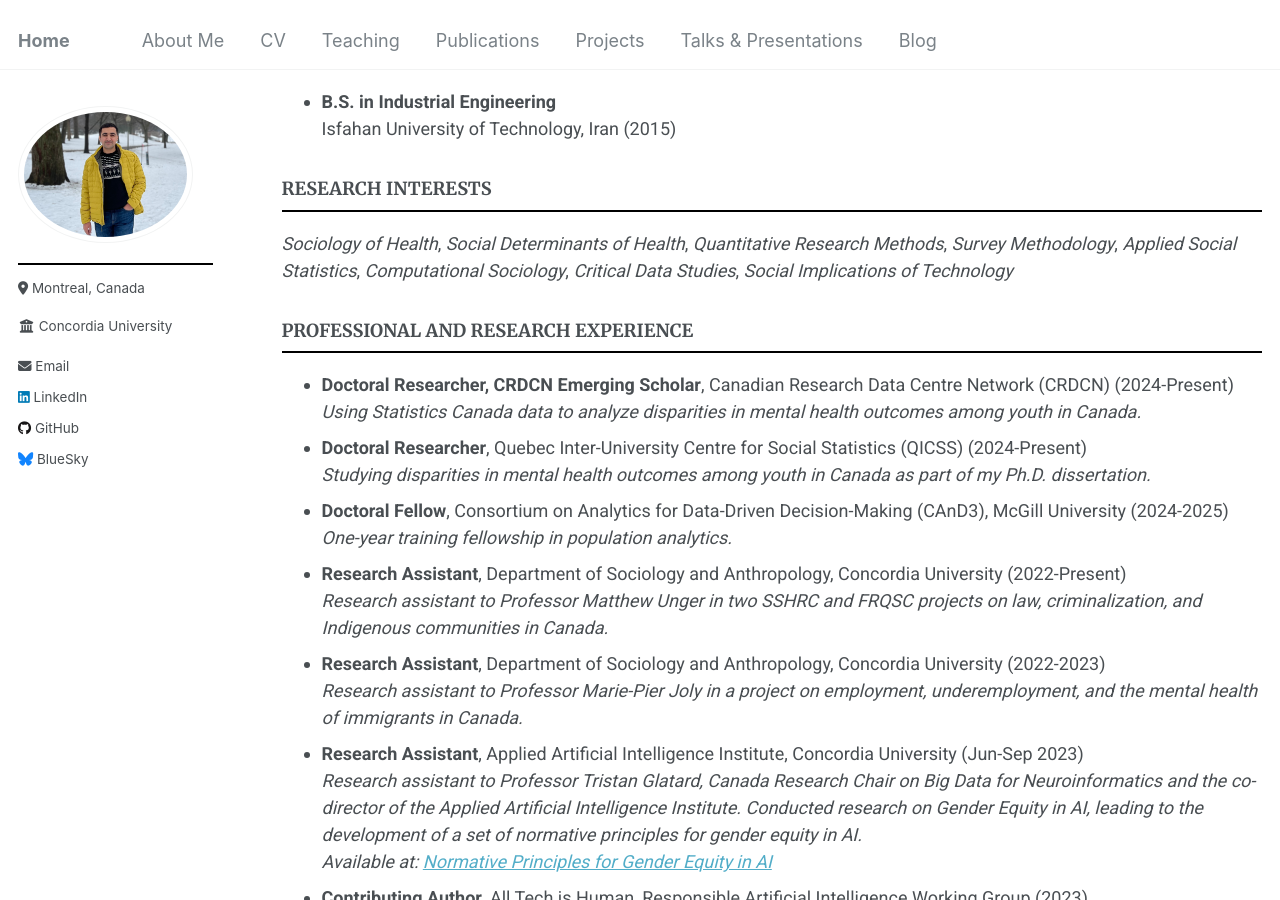
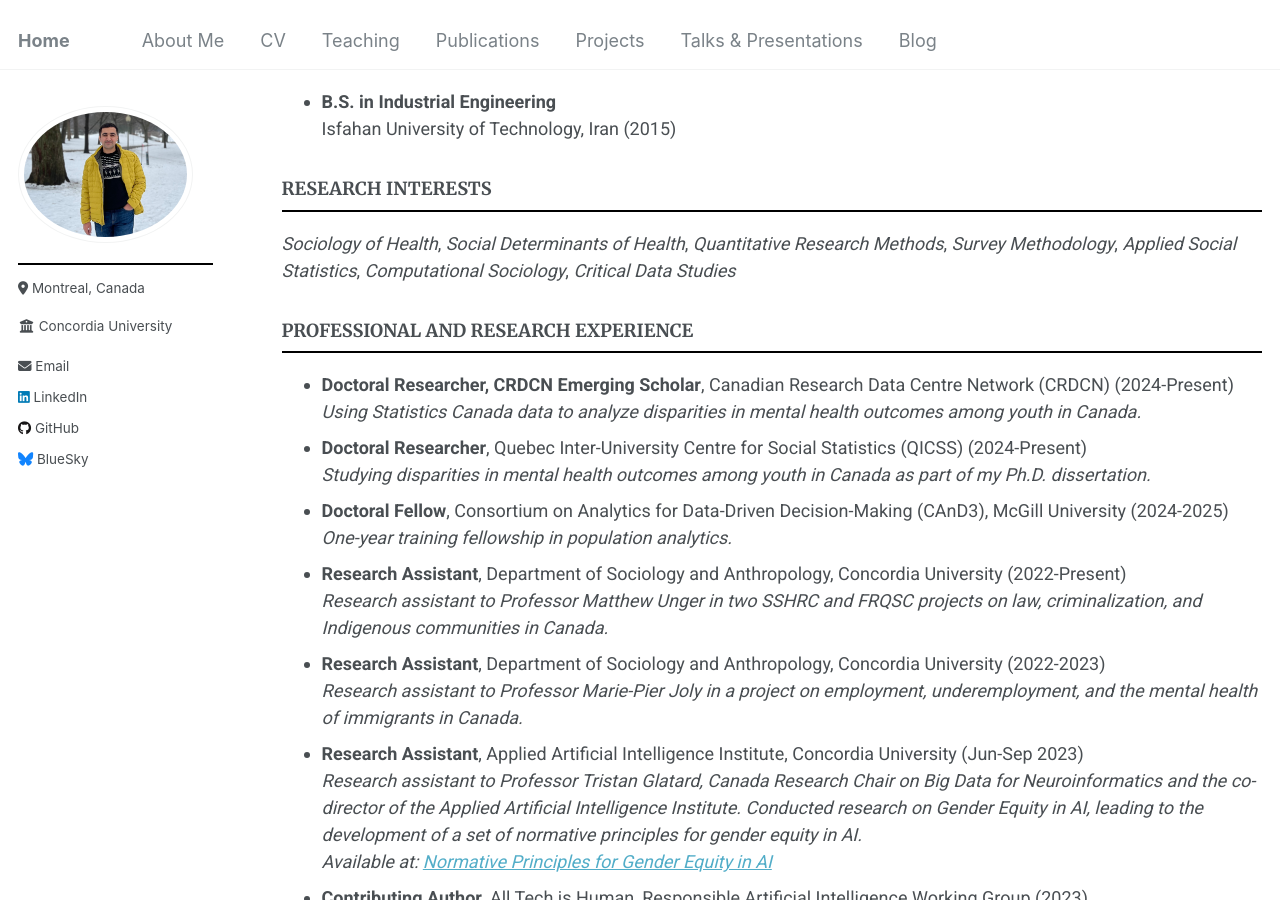
Before and after one commit to Mohsnmonji/mohsnmonji.github.io, a Jekyll site: the page built from _pages/Curriculum Vitae.md, in a window 1280 px wide and 900 px high, scrolled down 418 px. Built offline with Jekyll 4.4.1, drawn with Linux system fonts in a browser that asks for light colours.

Commit message:
Update Curriculum Vitae.md

```diff
--- a/_pages/Curriculum Vitae.md
+++ b/_pages/Curriculum Vitae.md
@@ -31,7 +31,7 @@ redirect_from:
   Isfahan University of Technology, Iran (2015)
 
 ### RESEARCH INTERESTS
-*Sociology of Health*, *Social Determinants of Health*, *Quantitative Research Methods*, *Survey Methodology*, *Applied Social Statistics*, *Computational Sociology*, *Critical Data Studies*, *Social Implications of Technology*
+*Sociology of Health*, *Social Determinants of Health*, *Quantitative Research Methods*, *Survey Methodology*, *Applied Social Statistics*, *Computational Sociology*, *Critical Data Studies*
 
 ### PROFESSIONAL AND RESEARCH EXPERIENCE
 - **Doctoral Researcher, CRDCN Emerging Scholar**, Canadian Research Data Centre Network (CRDCN) (2024-Present)
```
